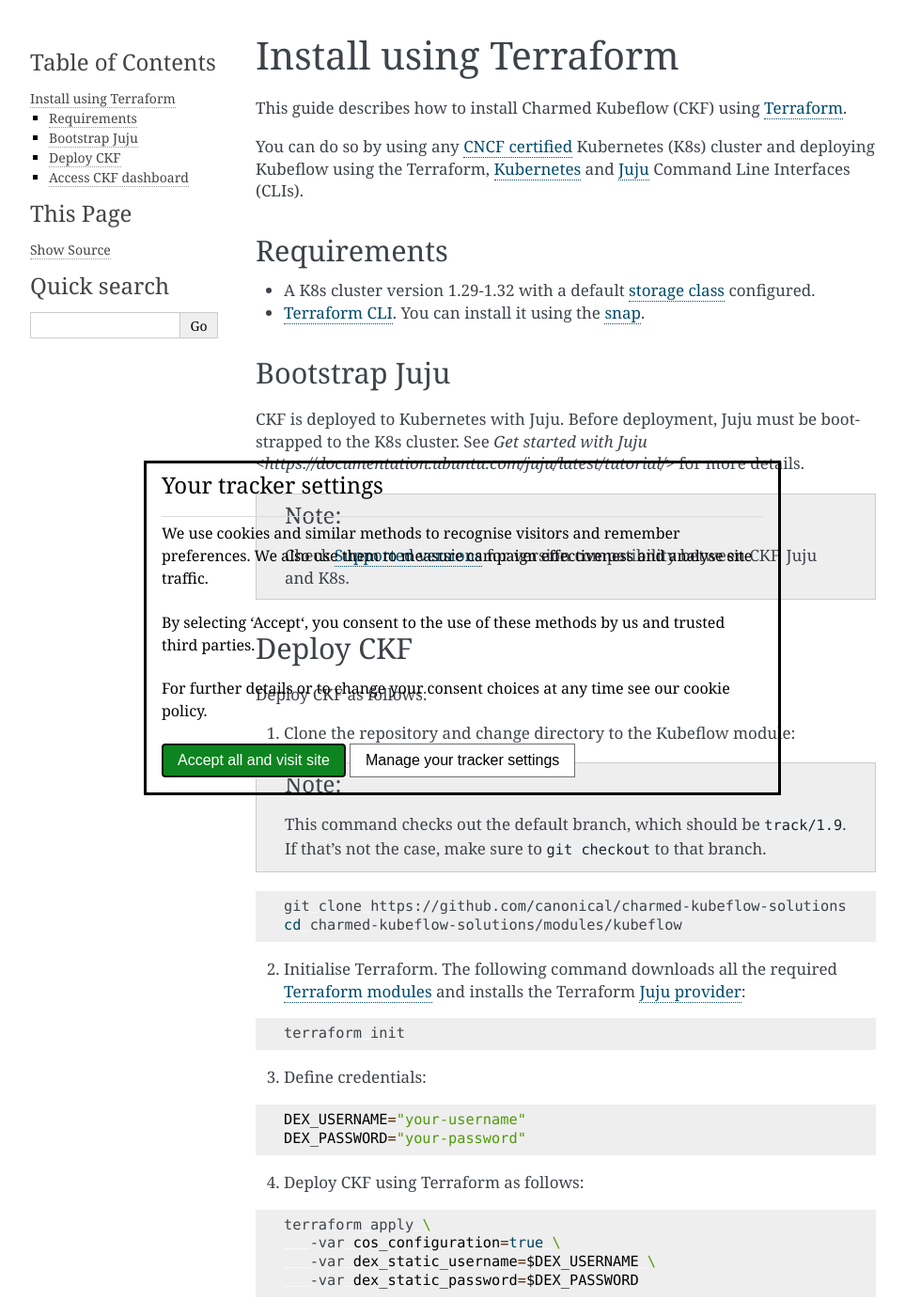
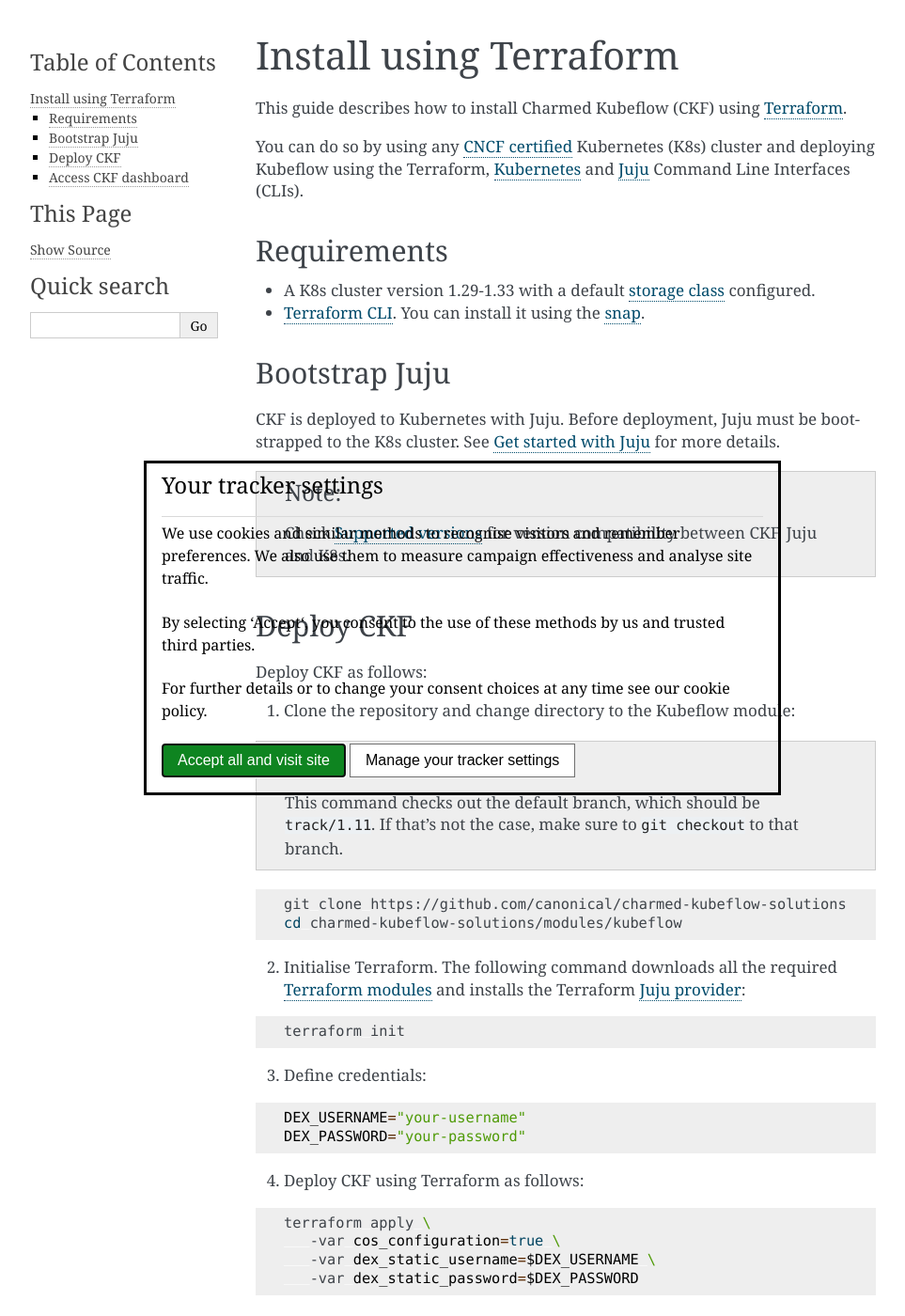
Before and after one commit to canonical/charmed-kubeflow-documentation, a Sphinx documentation site: the page built from docs/how-to/install/install-terraform.rst, in a window 1280 px wide and 1400 px high. Shown: the whole window at 94% size, without its empty margins (148-1111 px from the left). Built offline with Sphinx 7.4.7, drawn with Linux system fonts in a browser that asks for light colours.

Commit message:
chore: update images and lint

```diff
--- a/docs/.custom_wordlist.txt
+++ b/docs/.custom_wordlist.txt
@@ -11,6 +11,7 @@
 backend
 backends
 Charmcraft
+charmedkubeflow
 cjk
 ckf
 CKF
--- a/docs/explanation/security/cryptography.rst
+++ b/docs/explanation/security/cryptography.rst
@@ -119,6 +119,6 @@
 ``pvc-viewer``
 ~~~~~~~~~~~~~~
 
-The `pvc-viewer charm <https://github.com/canonical/pvcviewer-operator>`_ creates a ``MutatingWebhookConfiguration`` object that calls a webhook whenever a new `PVCViewer <https://github.com/kubeflow/kubeflow/blob/v1.9-branch/components/proposals/20230130-pvcviewer-controller.md>`_ is created or updated.
+The `pvc-viewer charm <https://github.com/canonical/pvcviewer-operator>`_ creates a ``MutatingWebhookConfiguration`` object that calls a webhook whenever a new `PVCViewer <https://github.com/kubeflow/kubeflow/blob/v1.10-branch/components/proposals/20230130-pvcviewer-controller.md>`_ is created or updated.
 
 Similar to other charms that create ``MutatingWebhookConfiguration`` objects, this charm generates a self-signed X.509 certificate so that the Kubernetes API server can confirm the workload container identity.
--- a/docs/how-to/install/install-terraform.rst
+++ b/docs/how-to/install/install-terraform.rst
@@ -12,7 +12,7 @@
 Requirements
 ---------------------
 
-* A K8s cluster version 1.29-1.32 with a default `storage class <https://kubernetes.io/docs/concepts/storage/storage-classes/>`_ configured.
+* A K8s cluster version 1.29-1.33 with a default `storage class <https://kubernetes.io/docs/concepts/storage/storage-classes/>`_ configured.
 * `Terraform CLI <https://developer.hashicorp.com/terraform/cli>`_. You can install it using the `snap`_.
 
 ---------------------
@@ -21,7 +21,7 @@
 
 CKF is deployed to Kubernetes with Juju.
 Before deployment, Juju must be bootstrapped to the K8s cluster.
-See `Get started with Juju <https://documentation.ubuntu.com/juju/latest/tutorial/>` for more details.
+See `Get started with Juju <https://documentation.ubuntu.com/juju/latest/tutorial/>`_ for more details.
 
 .. note::
 
@@ -37,7 +37,7 @@
 
 .. note::
 
-   This command checks out the default branch, which should be ``track/1.9``. If that's not the case, make sure to ``git checkout`` to that branch.
+   This command checks out the default branch, which should be ``track/1.11``. If that's not the case, make sure to ``git checkout`` to that branch.
 
 .. code-block:: bash
 
--- a/docs/tutorial/build-your-first-ml-model.rst
+++ b/docs/tutorial/build-your-first-ml-model.rst
@@ -27,9 +27,9 @@
 Kubeflow notebooks
 ------------------
 
-From the sidebar of the Kubeflow central dashboard, go to `Notebooks` and click on `New Notebook`. Enter a name for your notebook, and select the `kubeflownotebookswg/jupyter-scipy:v1.9.0` image:
+From the sidebar of the Kubeflow central dashboard, go to `Notebooks` and click on `New Notebook`. Enter a name for your notebook, and select the `charmedkubeflow/jupyter-scipy:1.10.0-0be57a5` image:
 
-.. image:: https://assets.ubuntu.com/v1/fdef0086-kubeflow-central-dashboard.png
+.. image:: https://assets.ubuntu.com/v1/898c31df-screenshot_from_2026_02_25_13_06_58.png
 
 From ``Advanced Options``, go to ``Configurations`` and allow access to Kubeflow Pipelines, `MinIO <https://min.io/>`_, and MLflow from the dropdown menu:
 
```
